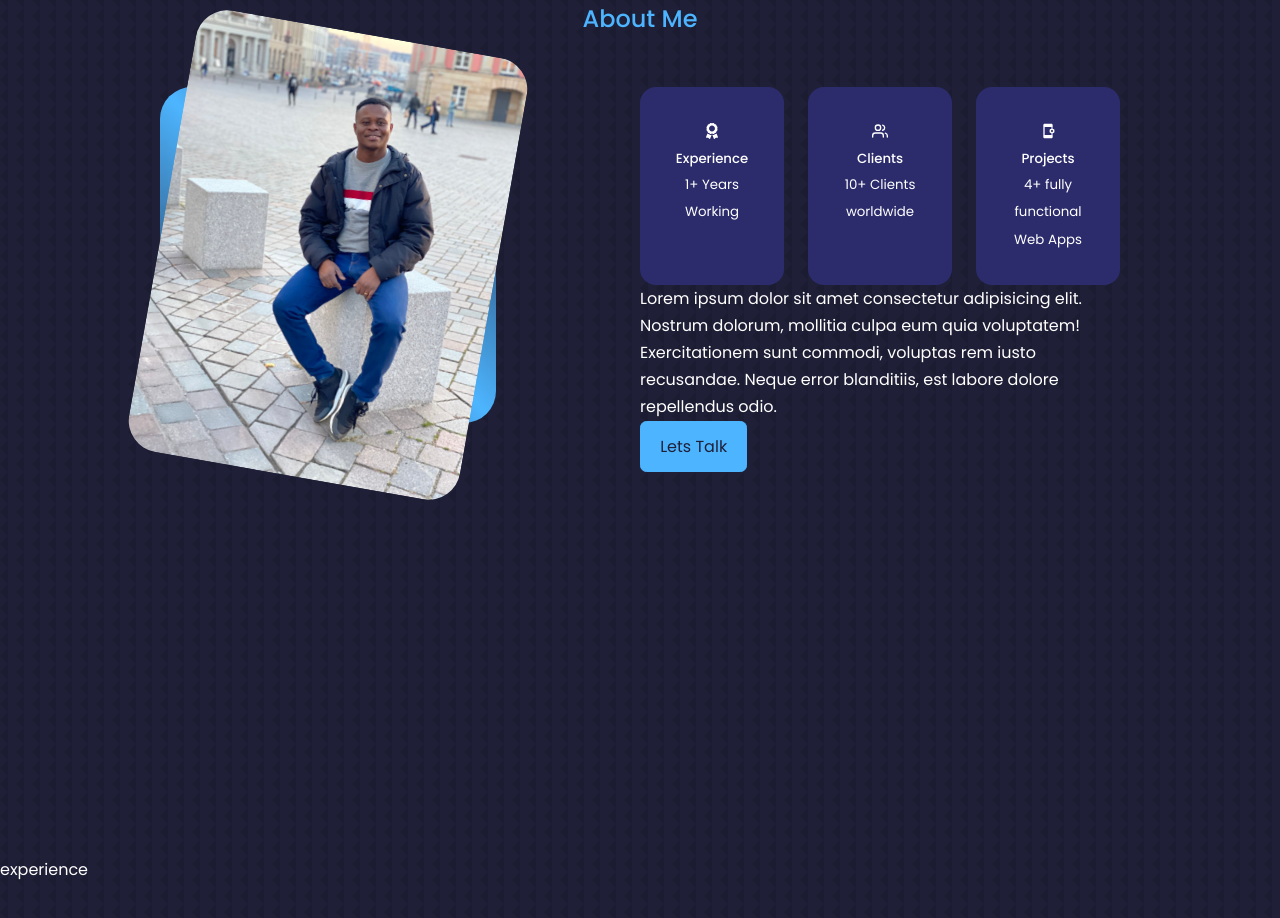
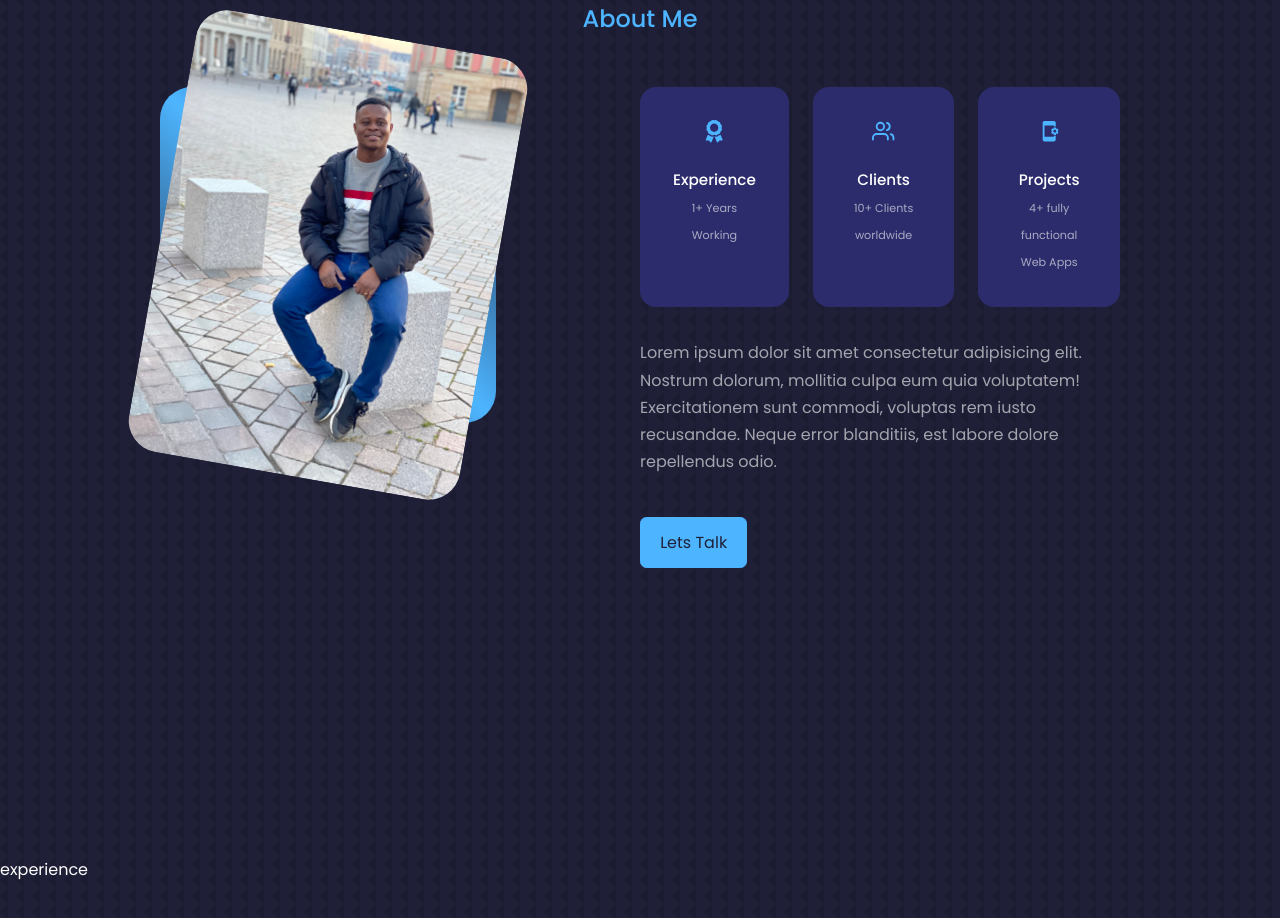
Before and after one commit to Obengfan1/Portfolio-website, a React (Create React App) app: page / in a window 1280 px wide. Shown: the part 1000-1918 px from the top of the page. Built offline with nearby package versions, Linux system fonts and the light colour scheme.

Commit message:
Styling of about section complete

```diff
--- a/src/components/about/about.css
+++ b/src/components/about/about.css
@@ -41,5 +41,56 @@
   padding: 2rem;
   text-align: center;
   transition: var(--transition);
+}
+.about__card:hover{
+  background: transparent;
+  border-color: var(--color-primary-variant);
+  cursor: default;
+}
+.about__icon {
+  color: var(--color-primary);
+  font-size: 1.4rem;
+  margin-bottom: 1rem;
+}
+.about__card h5 {
+  font-size: 0.95rem;
+}
+.about__card small {
+  font-size: 0.7rem;
+  color: var(--color-light);
+}
+.about__content p{
+  margin: 2rem 0 2.6rem;
+  color: var(--color-light);
+}
 
+@media screen and (max-width:1024) {
+  .about__container{
+    grid-template-columns: 1fr;
+    gap: 0;
+  }
+  .about__me{
+    width: 50%;
+    margin: 2rem auto 4rem;
+  }
+  .about__content p {
+    margin: 1rem 0 1.5rem;
+  }
 }
+@media screen and (max-width:600) {
+  .about__me{
+    width: 65%;
+    margin: 0 auto 3rem;
+  }
+
+  .about__cards{
+    grid-template-columns: 1fr 1fr;
+    gap: 1rem;
+  }
+  .about__content{
+    text-align: center;
+  }
+  .about__content p {
+    margin: 1.5rem 0;
+  }
+}
```
